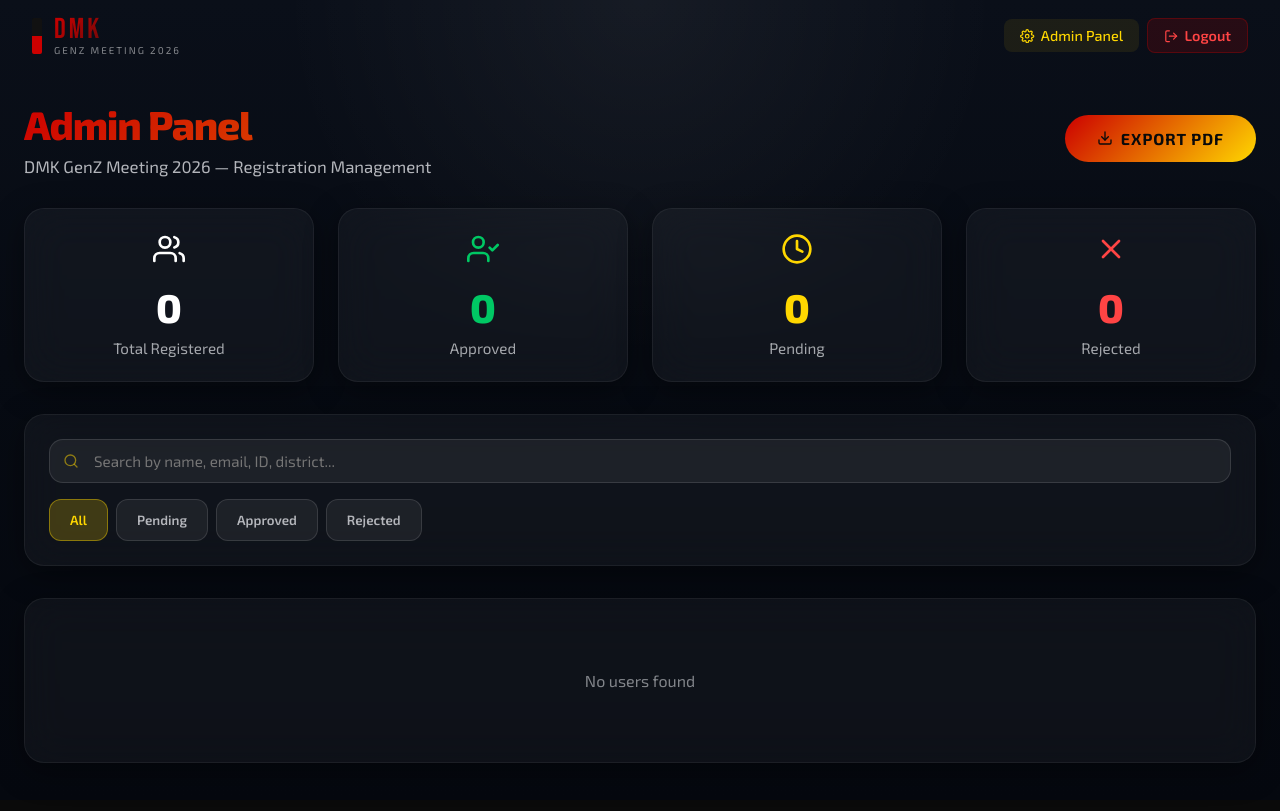
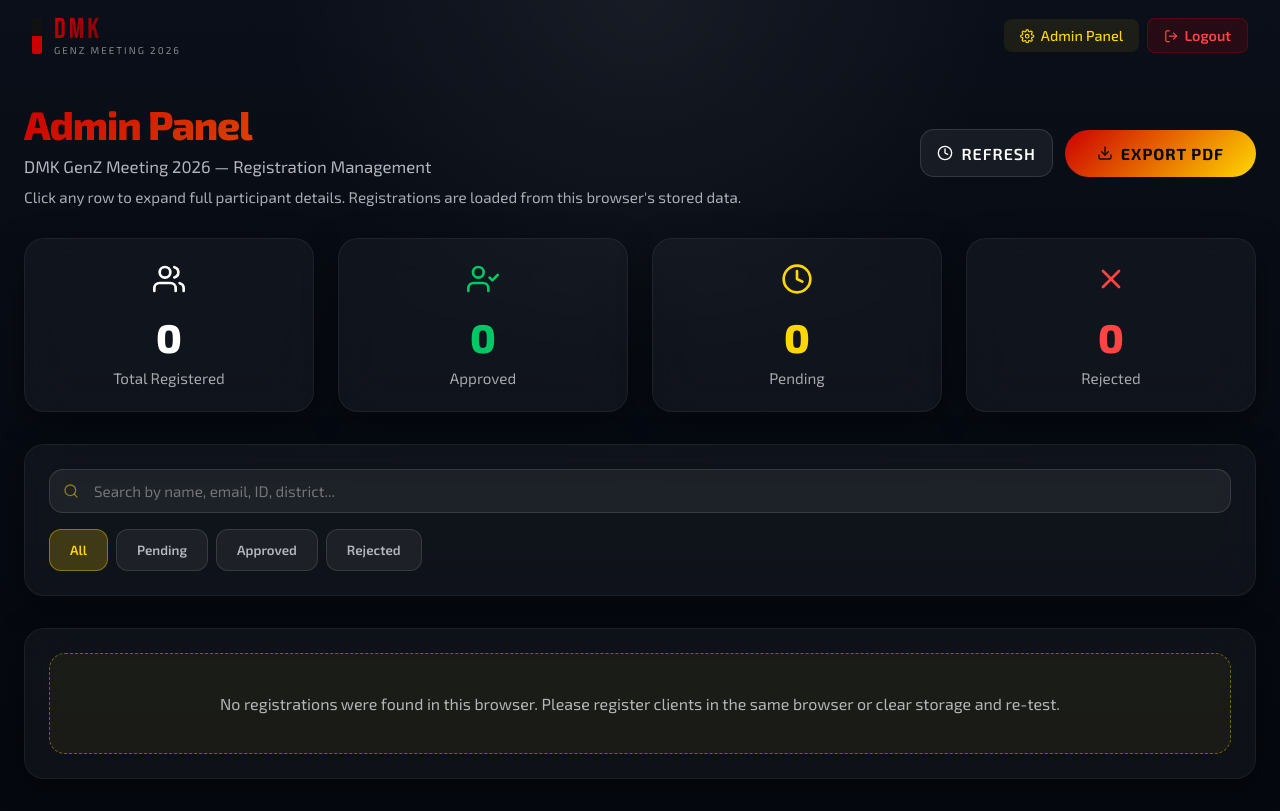
Before and after one commit to Prine241/dmkgenz, a React (Vite) app: page /admin in a window 1280 px wide. Built offline with nearby package versions, Linux system fonts and the light colour scheme; sample sign-in values are in the browser's storage.

Commit message:
Fix admin route check and improve admin panel guidance

```diff
--- a/src/pages/Admin.css
+++ b/src/pages/Admin.css
@@ -28,6 +28,45 @@
 .admin-subtitle {
   color: rgba(245, 247, 251, 0.72);
   font-size: 1.05rem;
+}
+
+.admin-note {
+  color: rgba(245, 247, 251, 0.68);
+  margin-top: 0.75rem;
+  font-size: 0.95rem;
+}
+
+.admin-actions {
+  display: flex;
+  gap: 0.75rem;
+  align-items: center;
+  flex-wrap: wrap;
+}
+
+.refresh-btn {
+  display: flex;
+  align-items: center;
+  gap: 0.5rem;
+  border: 1px solid rgba(255, 255, 255, 0.12);
+  background: rgba(255, 255, 255, 0.06);
+  color: #fff;
+  padding: 0.85rem 1rem;
+  border-radius: 14px;
+  cursor: pointer;
+  transition: all 0.2s ease;
+}
+
+.refresh-btn:hover {
+  background: rgba(255, 255, 255, 0.1);
+}
+
+.admin-empty-note {
+  text-align: center;
+  color: rgba(245, 247, 251, 0.7);
+  padding: 2.5rem 1rem;
+  border: 1px dashed rgba(255, 215, 0, 0.4);
+  border-radius: 16px;
+  background: rgba(255, 215, 0, 0.05);
 }
 
 .export-btn {
--- a/src/pages/Admin.jsx
+++ b/src/pages/Admin.jsx
@@ -106,7 +106,7 @@
     pdf.save('DMK-GENZ-Users-Report.pdf');
   };
 
-  if (!currentUser || currentUser.role !== 'admin') return null;
+  if (!currentUser || !isAdmin) return null;
 
   return (
     <div className="page-container admin-page">
@@ -116,10 +116,16 @@
             <div>
               <h1 className="admin-title gradient-text">Admin Panel</h1>
               <p className="admin-subtitle">DMK GenZ Meeting 2026 — Registration Management</p>
+              <p className="admin-note">Click any row to expand full participant details. Registrations are loaded from this browser's stored data.</p>
             </div>
-            <button className="btn-primary export-btn" onClick={exportPDF}>
-              <FiDownload /> Export PDF
-            </button>
+            <div className="admin-actions">
+              <button className="btn-secondary refresh-btn" onClick={refresh}>
+                <FiClock /> Refresh
+              </button>
+              <button className="btn-primary export-btn" onClick={exportPDF}>
+                <FiDownload /> Export PDF
+              </button>
+            </div>
           </div>
         </motion.div>
 
@@ -162,8 +168,12 @@
 
         {/* Users Table */}
         <motion.div className="users-table-wrapper glass-card" initial={{ opacity: 0 }} animate={{ opacity: 1 }} transition={{ delay: 0.4 }}>
-          {filtered.length === 0 ? (
-            <div className="no-users">No users found</div>
+          {users.length === 0 ? (
+            <div className="admin-empty-note">
+              No registrations were found in this browser. Please register clients in the same browser or clear storage and re-test.
+            </div>
+          ) : filtered.length === 0 ? (
+            <div className="no-users">No users match the search or filter.</div>
           ) : (
             <table className="users-table">
               <thead>
```
